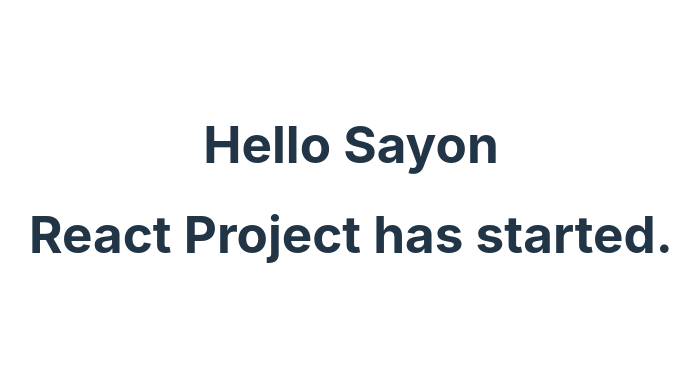
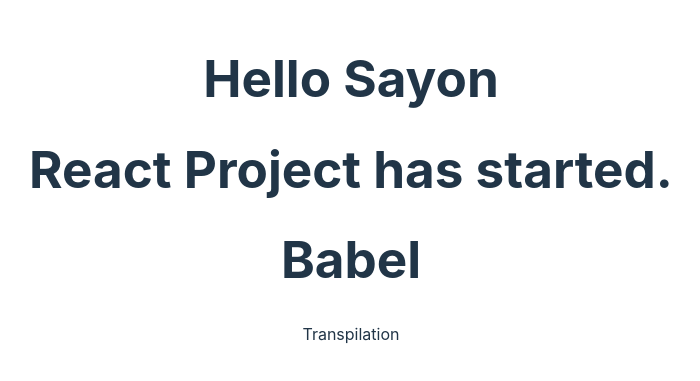
Before and after one commit to Sayon2001/Practice-MERN, a React (Vite) app in the folder mernP1/: page / in a window 1280 px wide. Shown: the part 211-592 px from the top of the page, without its empty margins (289-989 px from the left). Built offline with nearby package versions, Linux system fonts and the light colour scheme.

Commit message:
learn about jsx and babel

```diff
--- a/mernP1/src/App.jsx
+++ b/mernP1/src/App.jsx
@@ -10,6 +10,8 @@
     <>
       <h1>Hello {name}</h1>
       <h1>React Project has started.</h1>
+      <h1>Babel</h1>
+      <p>Transpilation</p>
     </>
   )
 }
```
